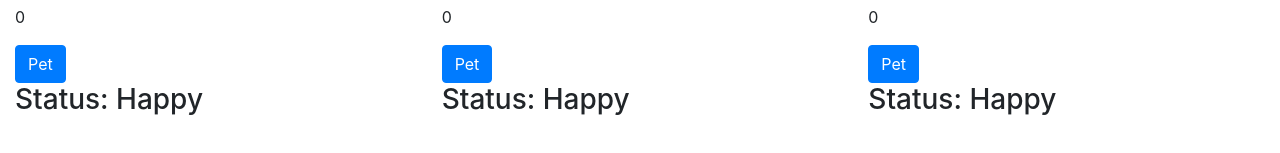
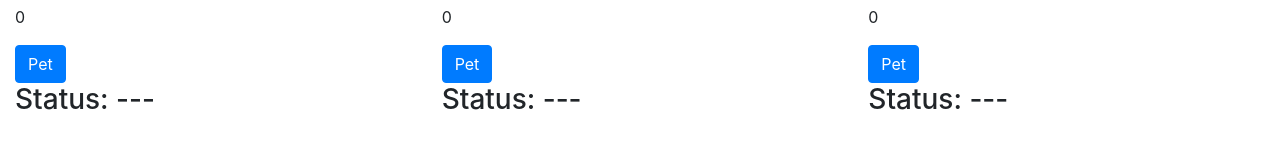
Before and after one commit to ryangaige-fp/Cat-lady, a plain HTML site: page index.html in a window 1280 px wide. Shown: the part 333-486 px from the top of the page. Drawn offline with nearby package versions, Linux system fonts and the light colour scheme.

Commit message:
trying to add status update

```diff
--- a/app.js
+++ b/app.js
@@ -46,7 +46,7 @@ function setup() {
                   <h3>Number of Pets:</h3>
                   <p id="${i + "pets"}">${cat.numberOfPets}</p>
                   <button class="btn btn-primary" onclick="petCat(${i})">Pet</button>
-                  <h3 id="status">Status: ${cat.status[0]}</h3>
+                  <h3 id="status">Status: <span id="result">---</span></h3>
               </div>
 
           `;
@@ -59,10 +59,4 @@ function update(cat, index) {
   document.getElementById(`${index + "pets"}`).innerText = cat.numberOfPets;
 }
 
-// function mood(cat, index) {
-//   var mood = cats.status;
-//   if (mood >= 5) {
-//     document.getElementById("status").innerText = mood;
-//   }
-// }
 setup();
```
Also changed, not shown: index.html (+0 -5 lines).
